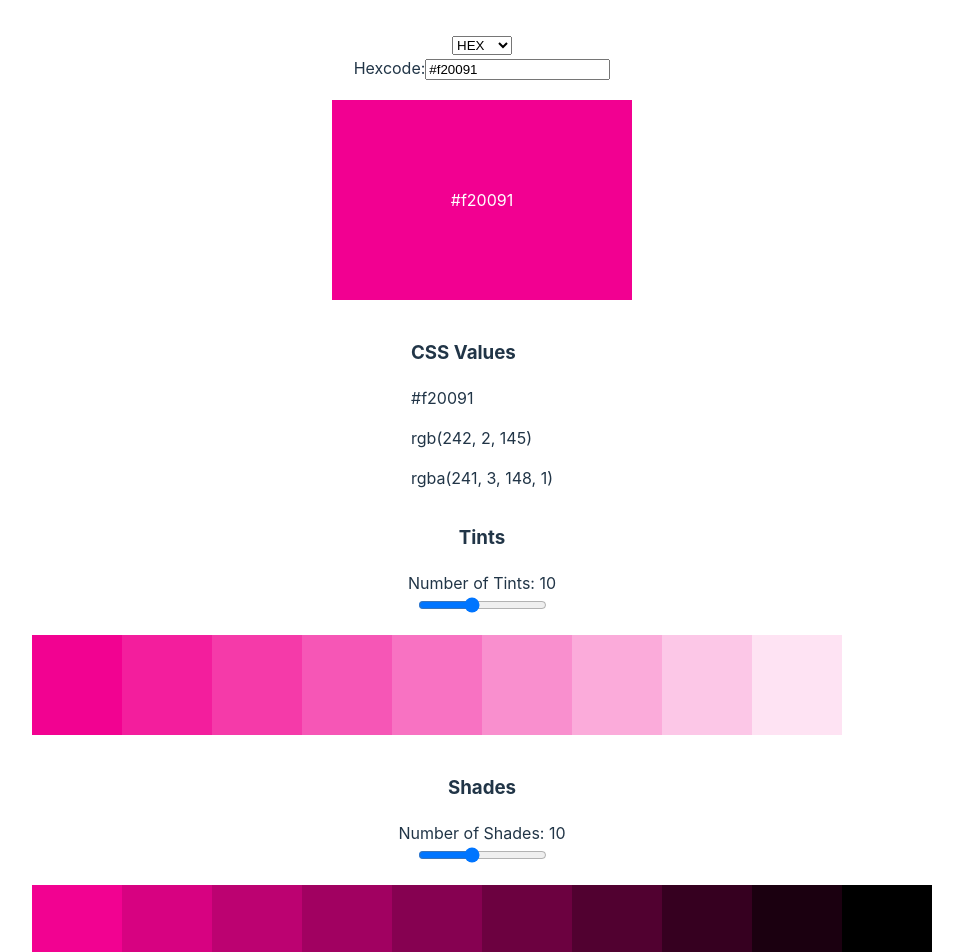
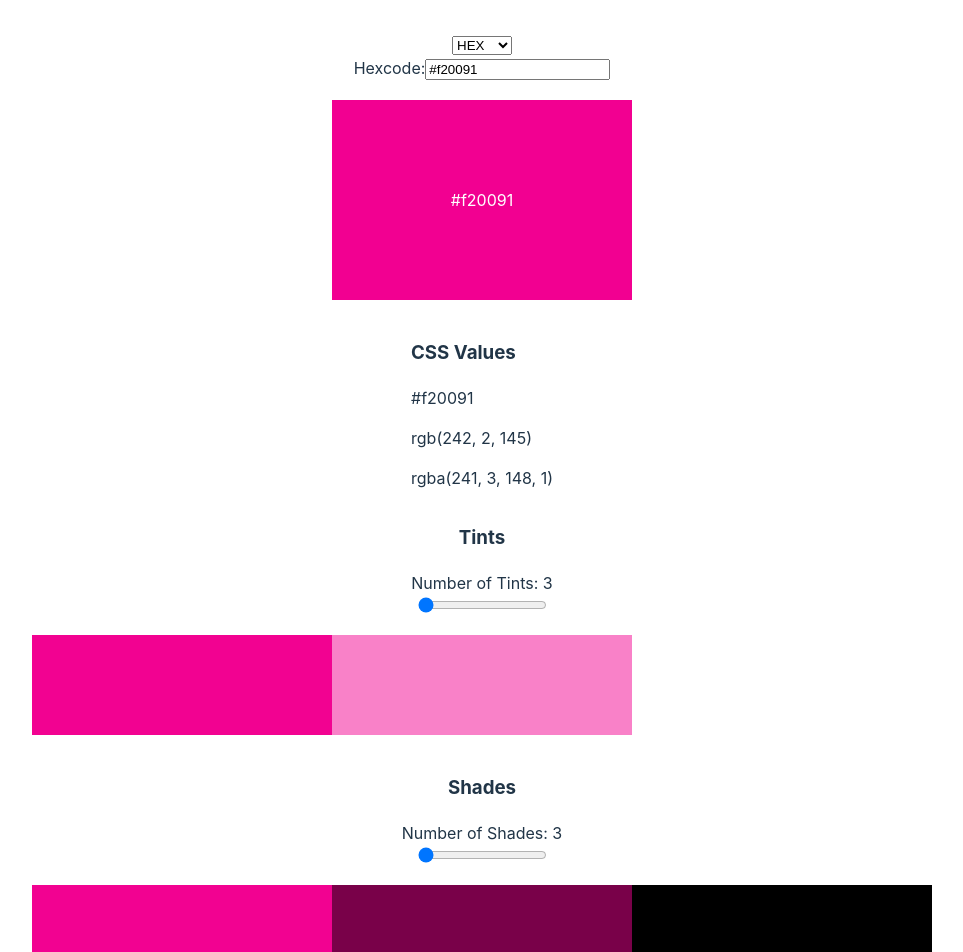
Before and after one commit to amandahinton/huetility, a React (Vite) app: page / in a window 1280 px wide. Shown: the top 952 px of the page, without its empty margins (158-1121 px from the left). Built offline with nearby package versions, Linux system fonts and the light colour scheme.

Commit message:
start count at 3

```diff
--- a/src/components/Shades.tsx
+++ b/src/components/Shades.tsx
@@ -7,7 +7,7 @@ export function Shades() {
   const { color } = useColor();
   const { RGB } = color;
 
-  const [shadeCount, setShadeCount] = React.useState<number>(10);
+  const [shadeCount, setShadeCount] = React.useState<number>(3);
   const source = cssColorValue(ColorMode.RGB, RGB);
   const cssShades = [source];
 
--- a/src/components/Tints.tsx
+++ b/src/components/Tints.tsx
@@ -7,7 +7,7 @@ export function Tints() {
   const { color } = useColor();
   const { RGB } = color;
 
-  const [tintCount, setTintCount] = React.useState<number>(10);
+  const [tintCount, setTintCount] = React.useState<number>(3);
   const source = cssColorValue(ColorMode.RGB, RGB);
   const cssTints = [source];
 
```
